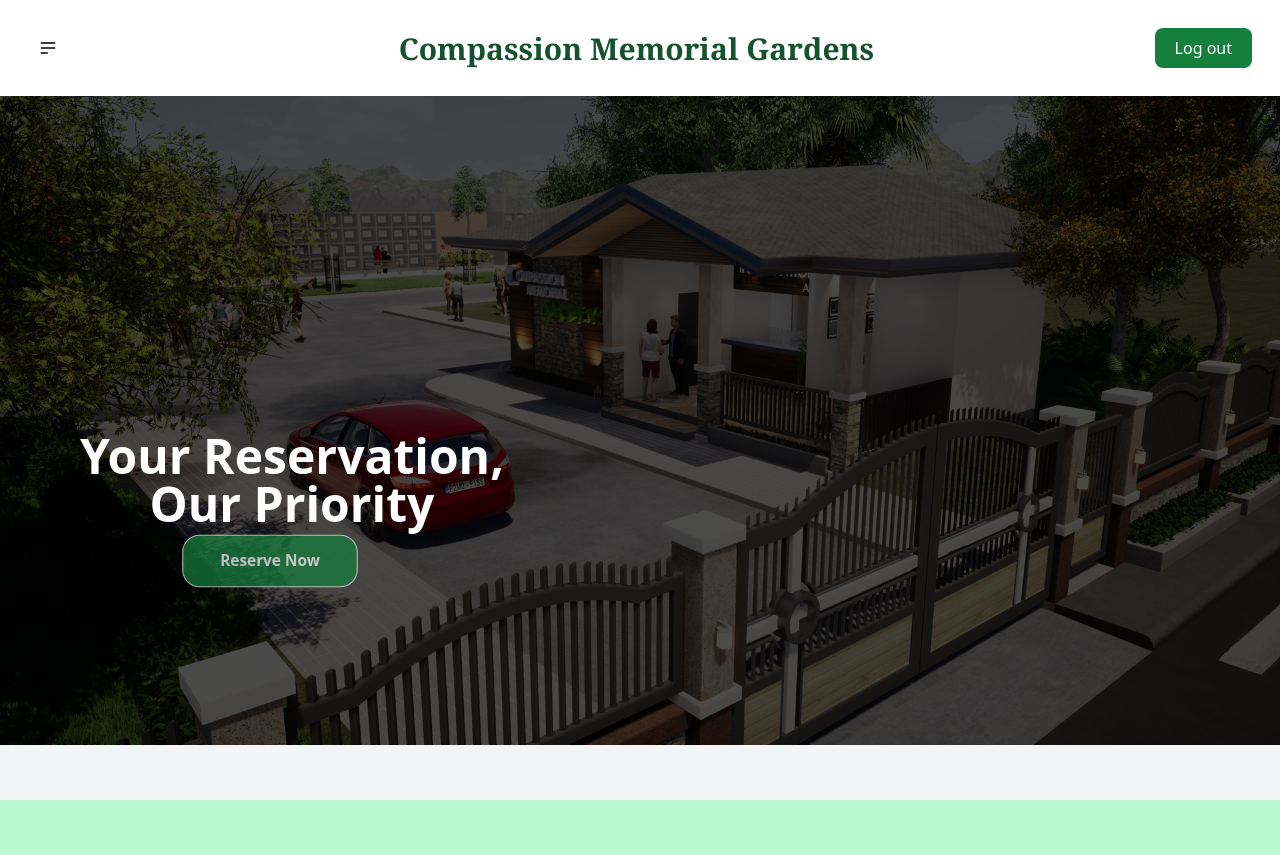
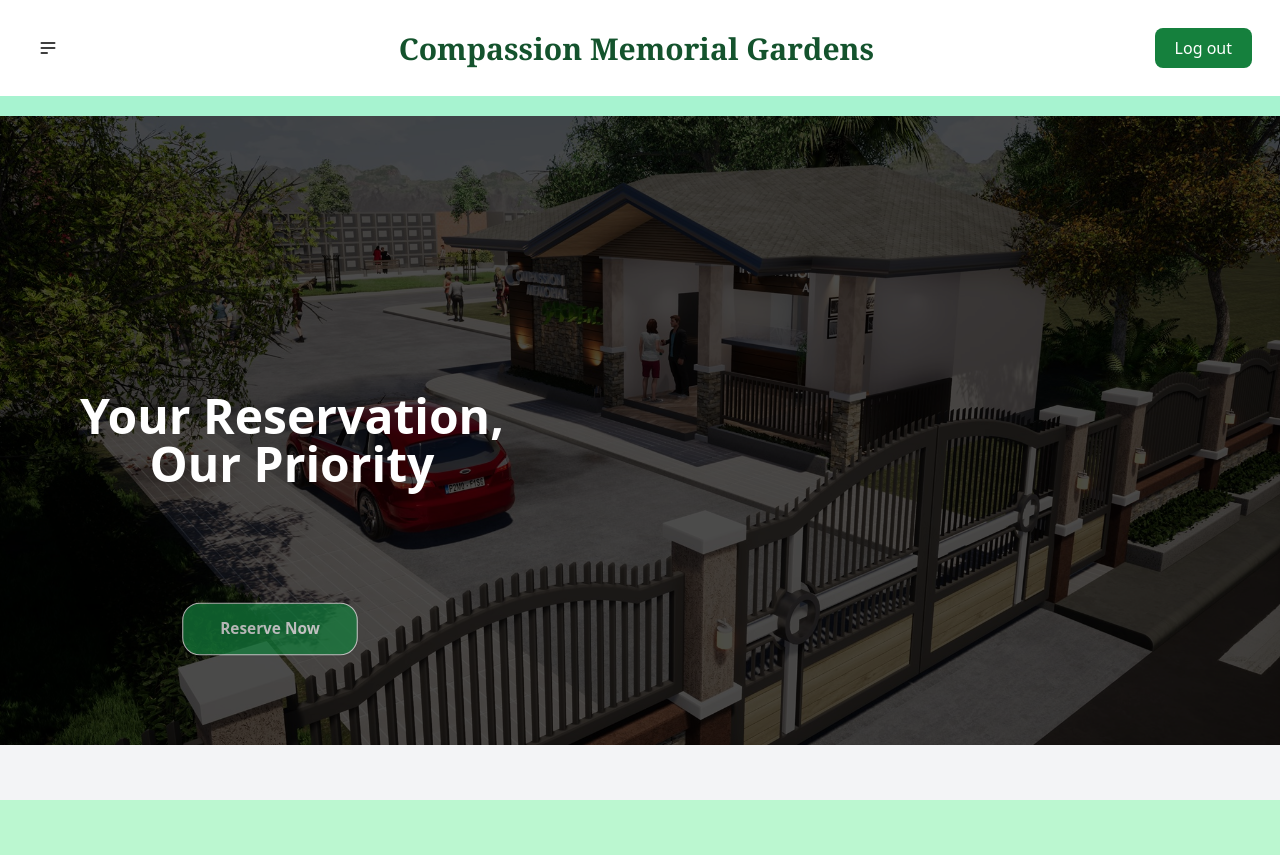
Before and after one commit to Bombastiksideeye/cms, a PHP site: page /UI.php in a window 1280 px wide. Shown: the top 855 px of the page. Run offline with PHP 8.4, Linux system fonts and the light colour scheme; some libraries are stand-ins or nearby versions.

Commit message:
kini kini

```diff
--- a/UI.php
+++ b/UI.php
@@ -24,7 +24,7 @@
 
 </head>
 <body class=" bg-green-200">
-<div class=" navbar bg-base-100 fixed z-50">
+<div class=" navbar bg-base-100 fixed z-50" style="border-bottom: solid 20px #a7f3d0;">
 
 
 
@@ -287,13 +287,13 @@
 
 
 
-<div class="bg-gray-100 flex items-center justify-center h-screen">
+<div class="bg-gray-100 flex items-center justify-center h-screen ">
     <div class="relative">
     <img src="images/pic1.jpg" alt="Picture" class="w-full h-auto filter brightness-[.3]">
-<h1 class="absolute inset-0 flex items-center justify-left text-5xl font-bold text-center ml-20 mt-40 text-white">Your Reservation,<br> Our Priority</h1>
+<h1 class="absolute inset-0 flex items-center justify-left text-5xl font-bold text-center ml-20 mt-20 text-white">Your Reservation,<br> Our Priority</h1>
 
         <!-- You can open the modal using ID.showModal() method -->
-        <button onclick="document.getElementById('register_modal').showModal()" style="margin-left: 190px;" class="btn wave-effect mb-40 absolute inset-0   w-40 h-15 m-auto bg-green-700 text-white rounded-2xl hover:bg-green-800">Reserve Now</button>
+        <button onclick="document.getElementById('register_modal').showModal()" style="margin-left: 190px; margin-top: 550px;" class="btn wave-effect mb-40 absolute inset-0   w-40 h-15 m-auto bg-green-700 text-white rounded-2xl hover:bg-green-800">Reserve Now</button>
 
         <dialog id="register_modal" class="modal">
             <div class="modal-box w-11/12 max-w-6xl bg-green-400">
```
Also changed, not shown: AI.php (+5 -5 lines).
